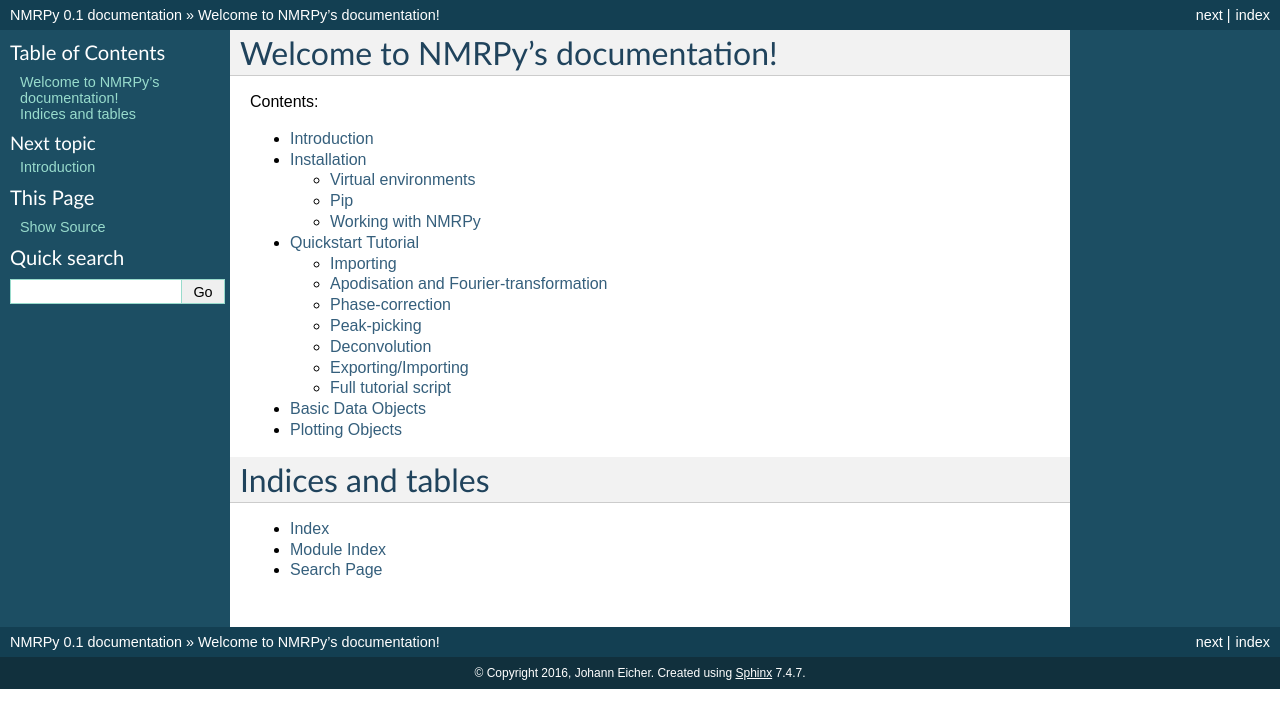
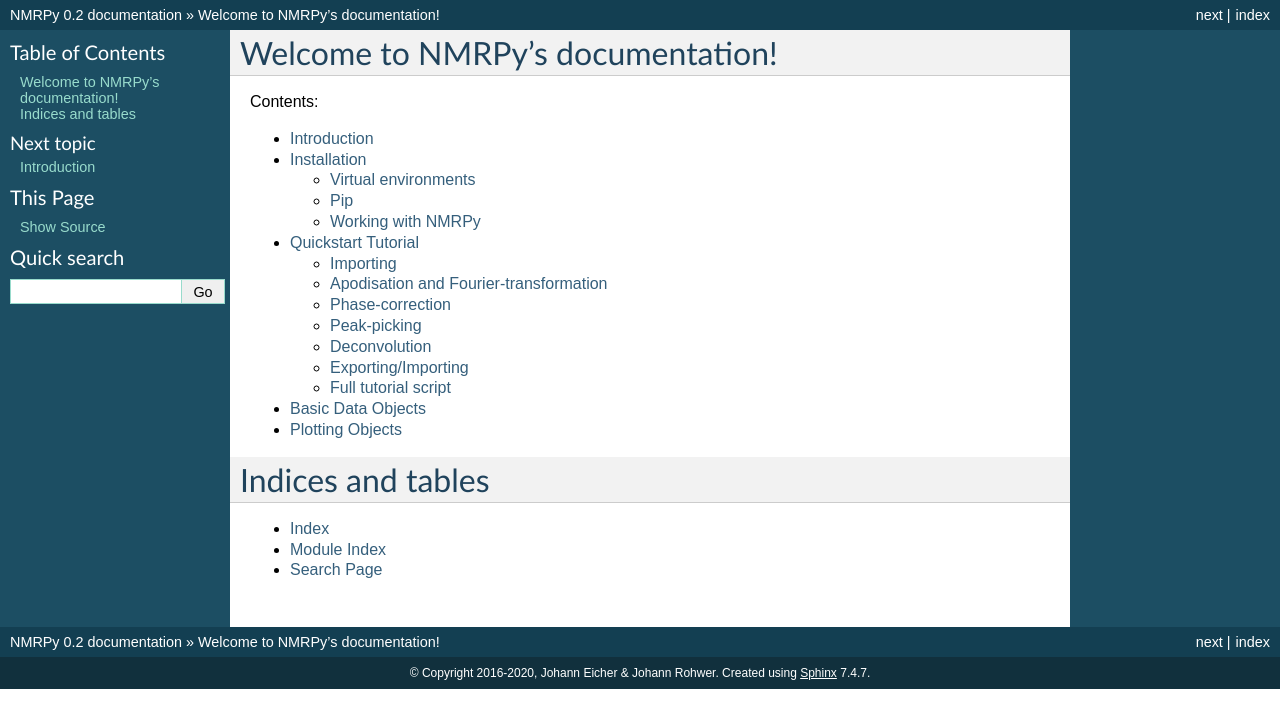
Before and after one commit to NMRPy/nmrpy, a Sphinx documentation site: the page built from docs/source/index.rst, in a window 1280 px wide. Shown: the top 728 px of the page. Built offline with Sphinx 7.4.7, drawn with Linux system fonts in a browser that asks for light colours.

Commit message:
chg: update copyright, authors and version increment

```diff
--- a/docs/source/conf.py
+++ b/docs/source/conf.py
@@ -60,17 +60,17 @@
 
 # General information about the project.
 project = 'NMRPy'
-copyright = '2016, Johann Eicher'
-author = 'Johann Eicher'
+copyright = '2016-2020, Johann Eicher & Johann Rohwer'
+author = 'Johann Eicher, Johann Rohwer'
 
 # The version info for the project you're documenting, acts as replacement for
 # |version| and |release|, also used in various other places throughout the
 # built documents.
 #
 # The short X.Y version.
-version = '0.1'
+version = '0.2'
 # The full version, including alpha/beta/rc tags.
-release = '0.1'
+release = '0.2'
 
 # The language for content autogenerated by Sphinx. Refer to documentation
 # for a list of supported languages.
```
